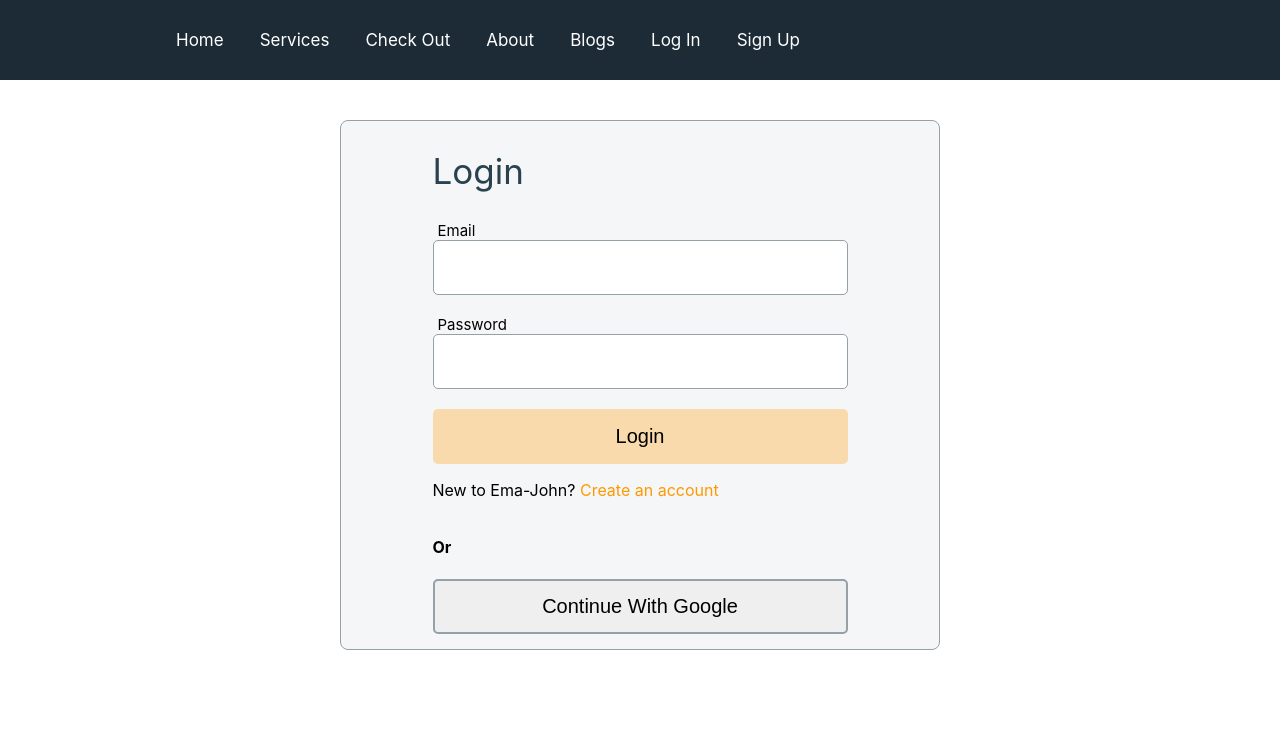
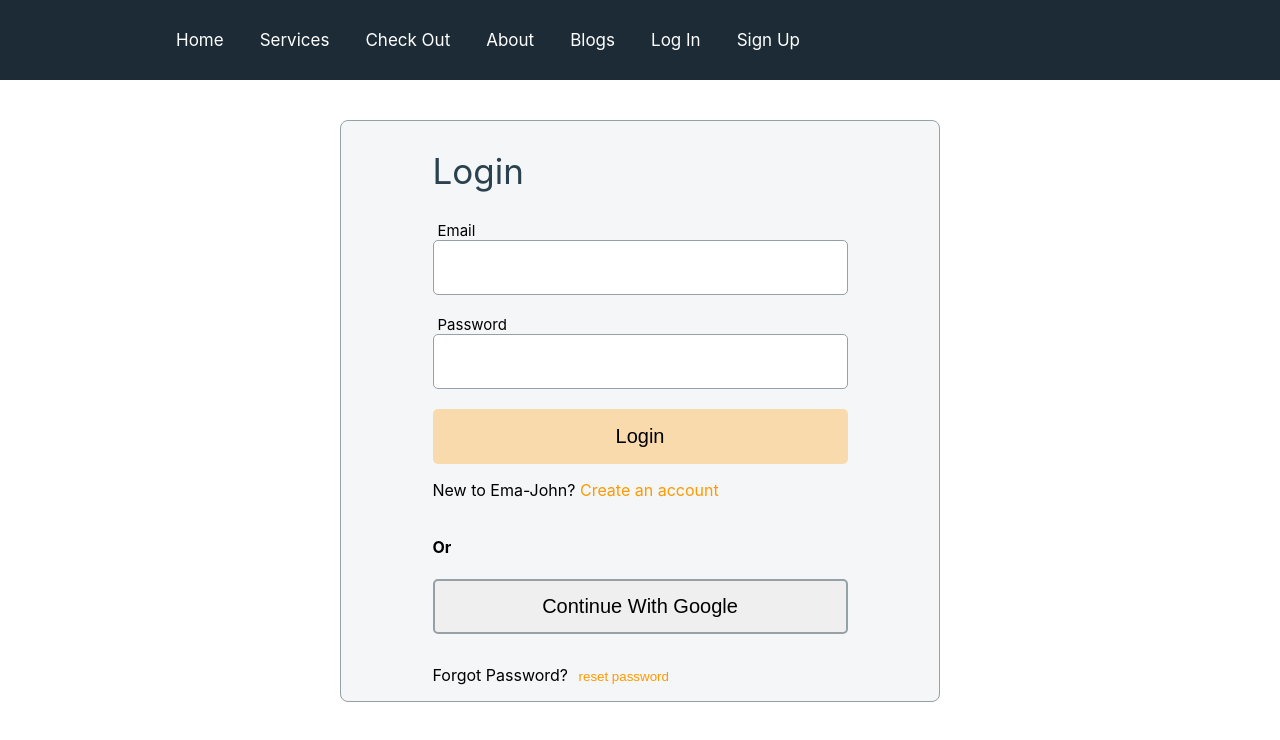
Before and after one commit to hasinaakter/independent-service-provider, a React (Create React App) app: page /login in a window 1280 px wide. Shown: the top 740 px of the page. Built offline with nearby package versions, Linux system fonts and the light colour scheme; no server answers.

Commit message:
modify login,checkout and some other page

```diff
--- a/package.json
+++ b/package.json
@@ -14,6 +14,7 @@
     "react-firebase-hooks": "^5.0.3",
     "react-router-dom": "^6.3.0",
     "react-scripts": "5.0.1",
+    "react-toastify": "^9.0.1",
     "web-vitals": "^2.1.4"
   },
   "scripts": {
--- a/src/component/Checkout/Checkout.js
+++ b/src/component/Checkout/Checkout.js
@@ -12,6 +12,10 @@ const Checkout = () => {
                     </div>
                     <div className="input-group">
                         <label htmlFor='text' >Which Service Do you Want?</label>
+                        <input type="text" name="text" id="" required />
+                    </div>
+                    <div className="input-group">
+                        <label htmlFor='text' > Your Adress</label>
                         <input type="text" name="text" id="" required />
                     </div>
                     <div className="input-group">
--- a/src/component/Login/Login.css
+++ b/src/component/Login/Login.css
@@ -60,6 +60,11 @@
     font-size: 20px;
     margin-bottom: 15px;
 }
+.reset-btn{
+    border: 0;
+    color: #FF9900;
+    background-color: #f5f6f7;
+}
 .other-option{
     display: flex;
     align-items: center;
--- a/src/component/Login/Login.js
+++ b/src/component/Login/Login.js
@@ -3,7 +3,9 @@ import { Link, useNavigate, useLocation } from 'react-router-dom';
 import { useSignInWithEmailAndPassword, useSignInWithGoogle } from 'react-firebase-hooks/auth';
 import auth from '../../firebase.init';
 import "./Login.css";
-import { Spinner } from 'react-bootstrap';
+import { ToastContainer, toast } from 'react-toastify';
+
+import 'react-toastify/dist/ReactToastify.css';
 
 const Login = () => {
     const location = useLocation();
@@ -46,6 +48,8 @@ const Login = () => {
             })
     }
 
+    const notify = () => toast("Send a massage!");
+
     return (
         <div className='form-container'>
             <div>
@@ -78,6 +82,10 @@ const Login = () => {
                 <div >
                      <button onClick={handleGoogleSignIn} className='google-signin'>Continue With Google</button>
                 </div>
+                <div>
+                    <p>Forgot Password? <button onClick={notify} className='reset-btn'> reset password</button></p>
+                    <ToastContainer />
+                </div>
             </div>
 
 
--- a/src/component/RequireAuth/RequireAuth.js
+++ b/src/component/RequireAuth/RequireAuth.js
@@ -2,10 +2,15 @@ import React from 'react';
 import { useAuthState } from 'react-firebase-hooks/auth';
 import auth from '../../firebase.init';
 import { Navigate, useLocation } from 'react-router-dom';
+import { Spinner } from 'react-bootstrap';
 
 const RequireAuth = ({children}) => {
-    const [user] = useAuthState(auth);
+    const [user,loading] = useAuthState(auth);
     const location = useLocation();
+
+    if(loading){
+        return <Spinner animation="border" />;
+    }
     if(!user){
         return <Navigate to="/login"  state = {{from: location}} replace></Navigate>
     }
```
Also changed, not shown: 1 other file (tests, documents, lock files or other folders).
